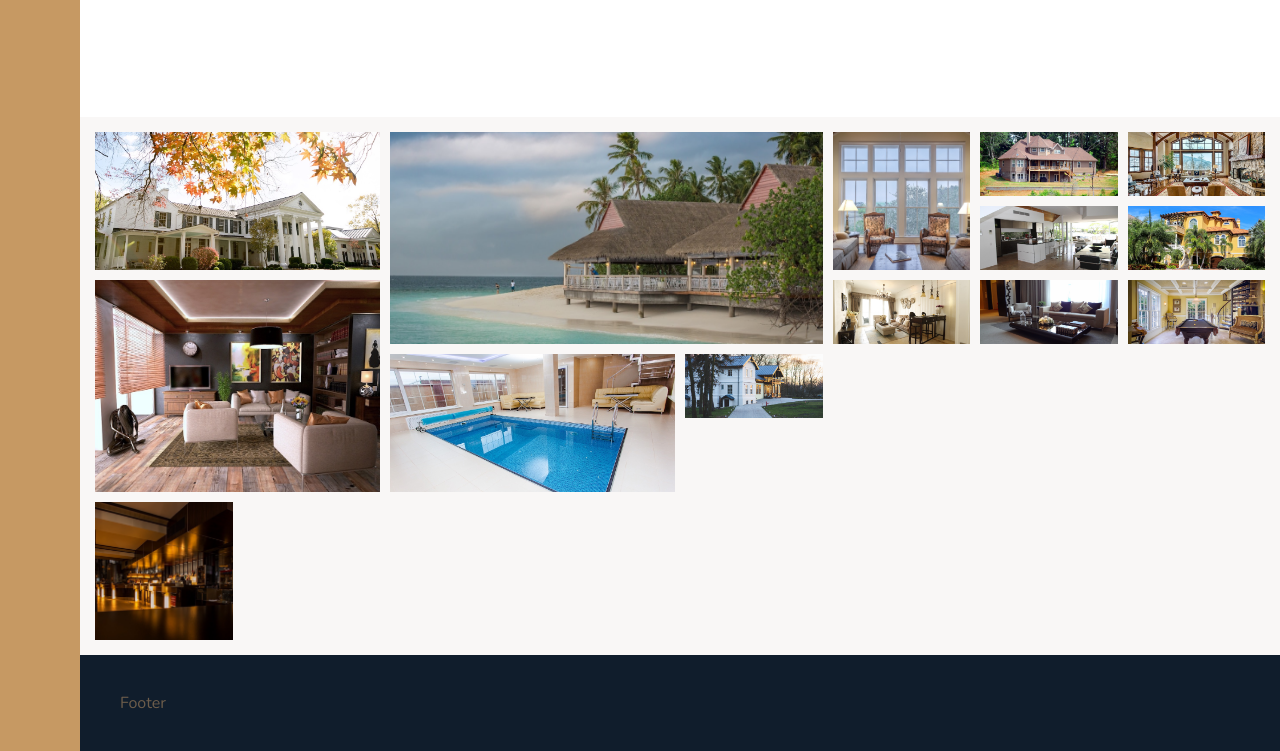
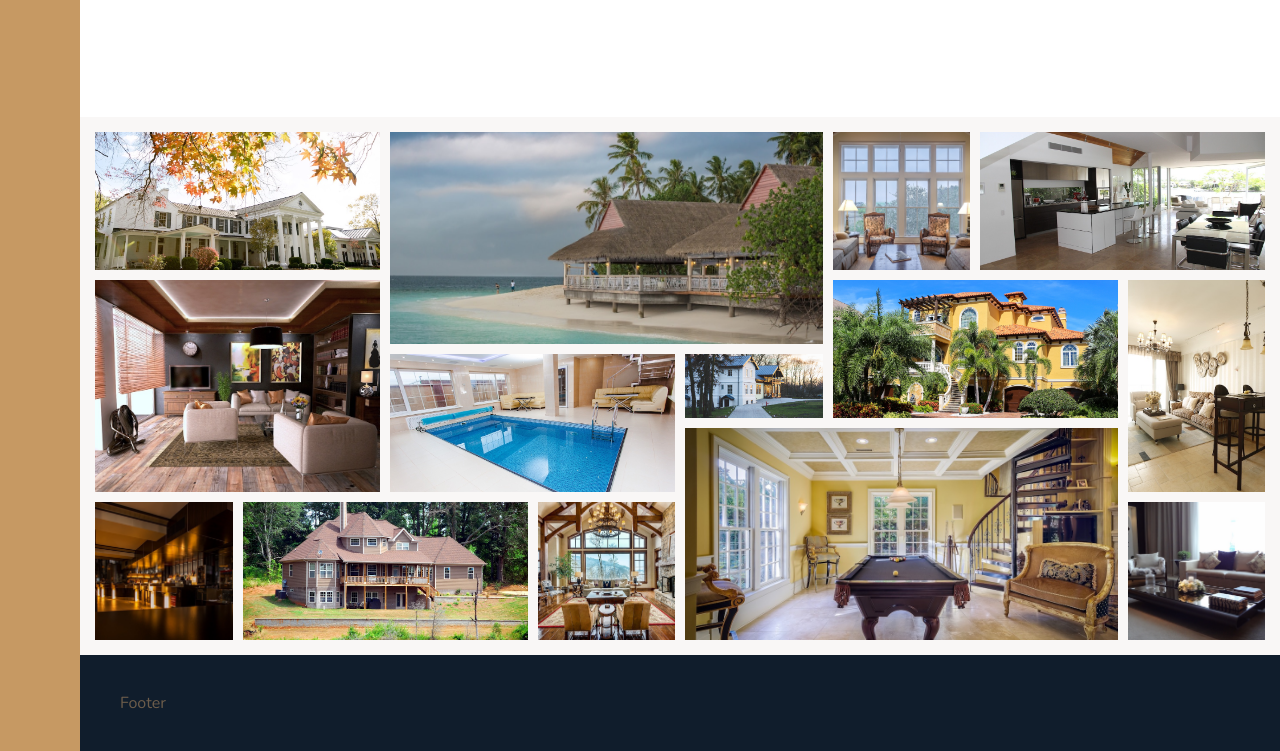
Before and after one commit to ruslancik/nexter, a website: page index.html in a window 1280 px wide. Shown: the part 2975-3726 px from the top of the page. Drawn offline with nearby package versions, Linux system fonts and the light colour scheme.

Commit message:
gallery finish

```diff
--- a/index.html
+++ b/index.html
@@ -178,20 +178,20 @@
         </section>
 
         <section class="gallery">
-            <figure class="gallery__item gallery__item--1"><img src="/img/gal-1.jpeg" alt="Gallery house 1" class="gallery__image"></figure>
-            <figure class="gallery__item gallery__item--2"><img src="/img/gal-2.jpeg" alt="Gallery house 2" class="gallery__image"></figure>
-            <figure class="gallery__item gallery__item--3"><img src="/img/gal-3.jpeg" alt="Gallery house 3" class="gallery__image"></figure>
-            <figure class="gallery__item gallery__item--4"><img src="/img/gal-4.jpeg" alt="Gallery house 4" class="gallery__image"></figure>
-            <figure class="gallery__item gallery__item--5"><img src="/img/gal-5.jpeg" alt="Gallery house 5" class="gallery__image"></figure>
-            <figure class="gallery__item gallery__item--6"><img src="/img/gal-6.jpeg" alt="Gallery house 6" class="gallery__image"></figure>
-            <figure class="gallery__item gallery__item--7"><img src="/img/gal-7.jpeg" alt="Gallery house 7" class="gallery__image"></figure>
-            <figure class="gallery__item gallery__item--8"><img src="/img/gal-8.jpeg" alt="Gallery house 8" class="gallery__image"></figure>
-            <figure class="gallery__item gallery__item--9"><img src="/img/gal-9.jpeg" alt="Gallery house 9" class="gallery__image"></figure>
-            <figure class="gallery__item gallery__item--10"><img src="/img/gal-10.jpeg" alt="Gallery house 10" class="gallery__image"></figure>
-            <figure class="gallery__item gallery__item--11"><img src="/img/gal-11.jpeg" alt="Gallery house 11" class="gallery__image"></figure>
-            <figure class="gallery__item gallery__item--12"><img src="/img/gal-12.jpeg" alt="Gallery house 12" class="gallery__image"></figure>
-            <figure class="gallery__item gallery__item--13"><img src="/img/gal-13.jpeg" alt="Gallery house 13" class="gallery__image"></figure>
-            <figure class="gallery__item gallery__item--14"><img src="/img/gal-14.jpeg" alt="Gallery house 14" class="gallery__image"></figure>
+            <figure class="gallery__item gallery__item--1"><img src="img/gal-1.jpeg" alt="Gallery house 1" class="gallery__image"></figure>
+            <figure class="gallery__item gallery__item--2"><img src="img/gal-2.jpeg" alt="Gallery house 2" class="gallery__image"></figure>
+            <figure class="gallery__item gallery__item--3"><img src="img/gal-3.jpeg" alt="Gallery house 3" class="gallery__image"></figure>
+            <figure class="gallery__item gallery__item--4"><img src="img/gal-4.jpeg" alt="Gallery house 4" class="gallery__image"></figure>
+            <figure class="gallery__item gallery__item--5"><img src="img/gal-5.jpeg" alt="Gallery house 5" class="gallery__image"></figure>
+            <figure class="gallery__item gallery__item--6"><img src="img/gal-6.jpeg" alt="Gallery house 6" class="gallery__image"></figure>
+            <figure class="gallery__item gallery__item--7"><img src="img/gal-7.jpeg" alt="Gallery house 7" class="gallery__image"></figure>
+            <figure class="gallery__item gallery__item--8"><img src="img/gal-8.jpeg" alt="Gallery house 8" class="gallery__image"></figure>
+            <figure class="gallery__item gallery__item--9"><img src="img/gal-9.jpeg" alt="Gallery house 9" class="gallery__image"></figure>
+            <figure class="gallery__item gallery__item--10"><img src="img/gal-10.jpeg" alt="Gallery house 10" class="gallery__image"></figure>
+            <figure class="gallery__item gallery__item--11"><img src="img/gal-11.jpeg" alt="Gallery house 11" class="gallery__image"></figure>
+            <figure class="gallery__item gallery__item--12"><img src="img/gal-12.jpeg" alt="Gallery house 12" class="gallery__image"></figure>
+            <figure class="gallery__item gallery__item--13"><img src="img/gal-13.jpeg" alt="Gallery house 13" class="gallery__image"></figure>
+            <figure class="gallery__item gallery__item--14"><img src="img/gal-14.jpeg" alt="Gallery house 14" class="gallery__image"></figure>
         </section>
 
         <footer class="footer">
--- a/sass/_gallery.scss
+++ b/sass/_gallery.scss
@@ -52,9 +52,43 @@
             grid-column: 3 / 5;
         }
 
-        &--6 {
-            grid-row: 4 / 6;
-            grid-column: 3 / 5;
+        &--7 {
+            grid-row: 6 / 8;
+            grid-column: 2 / 4;
+        }
+        &--8 {
+            grid-row: 6 / 8;
+            grid-column: 4 / 5;
+        }
+
+        &--9 {
+            grid-row: 1 / 3;
+            grid-column: 7 / -1;
+        }
+
+        &--10 {
+            grid-row: 3 / 5;
+            grid-column: 6 / 8;
+        }
+
+        &--11 {
+            grid-row: 3 / 6;
+            grid-column: 8 / -1;
+        }
+
+        &--12 {
+            grid-row: 6 / -1;
+            grid-column: 8 / -1;
+        }
+
+        &--13 {
+            grid-row: 5 / -1;
+            grid-column: 5 / 8;
+        }
+
+        &--13 {
+            grid-row: 5 / -1;
+            grid-column: 5 / 8;
         }
     }
 
```
Also changed, not shown: css/main.css, css/minify/main.css, css/prefix/main.css.
